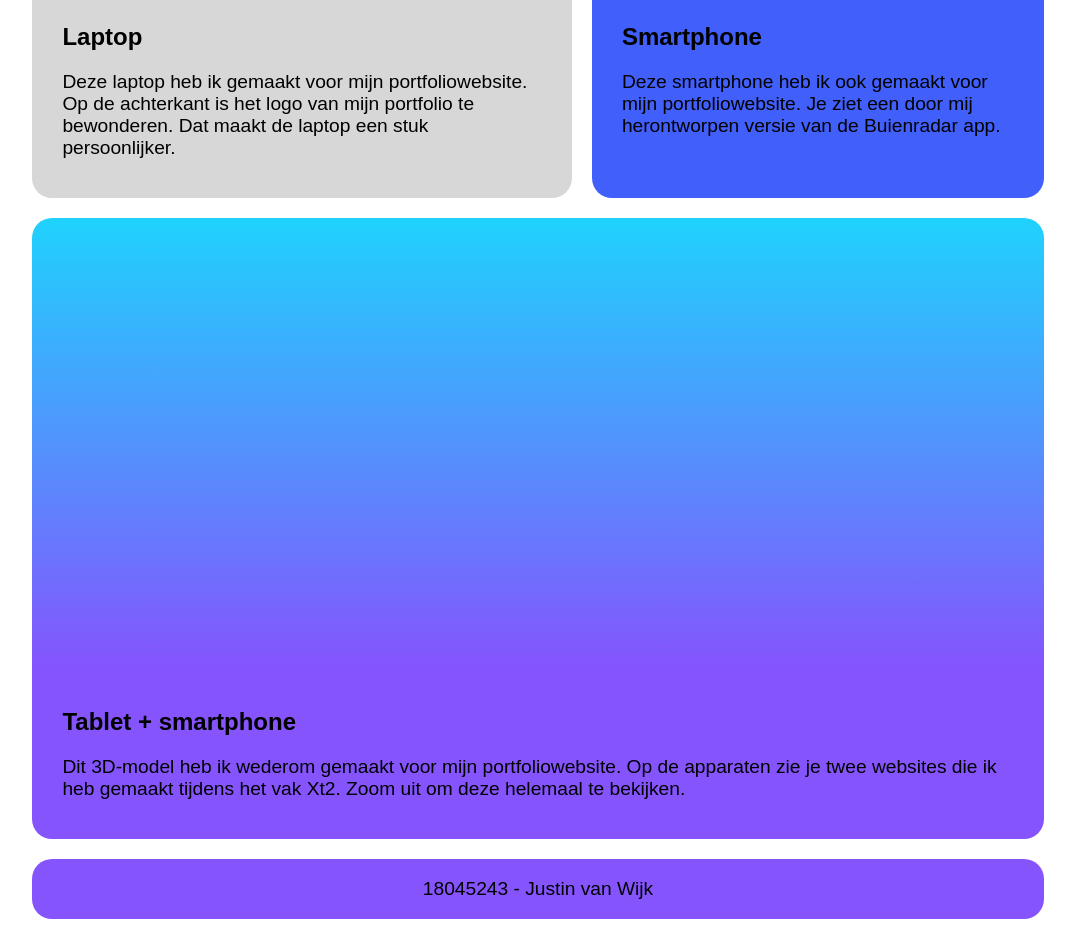
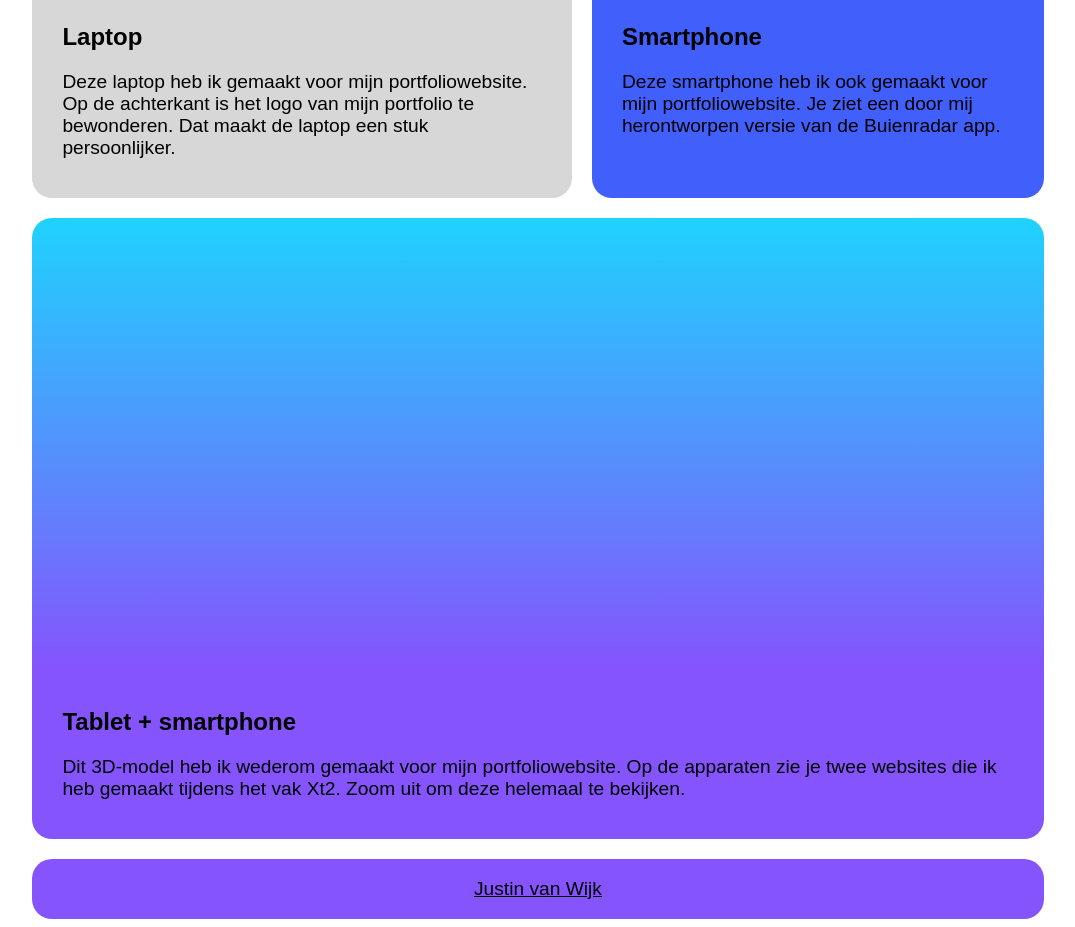
Before and after one commit to JvW17/Web-3D-programmeren-3, a plain HTML site: page index.html in a window 1280 px wide. Shown: the part 2393-3320 px from the top of the page, without its empty margins (102-1177 px from the left). Drawn offline with nearby package versions, Linux system fonts and the light colour scheme; a web font is replaced by a local one.

Commit message:
Link kleuren toegevoegd.

```diff
--- a/index.html
+++ b/index.html
@@ -131,7 +131,7 @@
 
         <!--  Styling in box10, de footer. -->
         <section class="grid-item box10">
-          <p>18045243 - Justin van Wijk</p>
+          <p><a href="https://www.justinvanwijk.nl/" target="blank">Justin van Wijk</a></p>
         </section>
 
       </div>
--- a/styles/algemeneStyling.css
+++ b/styles/algemeneStyling.css
@@ -19,6 +19,16 @@ p{
   font-family: poppins, sans-serif;
   font-weight: 400;
 }
+
+a{
+  color: black;
+}
+
+a:hover, a:visited{
+  color: white;
+}
+
+
 
 #iframeAanpassen{
   border-radius: 20px;
```
